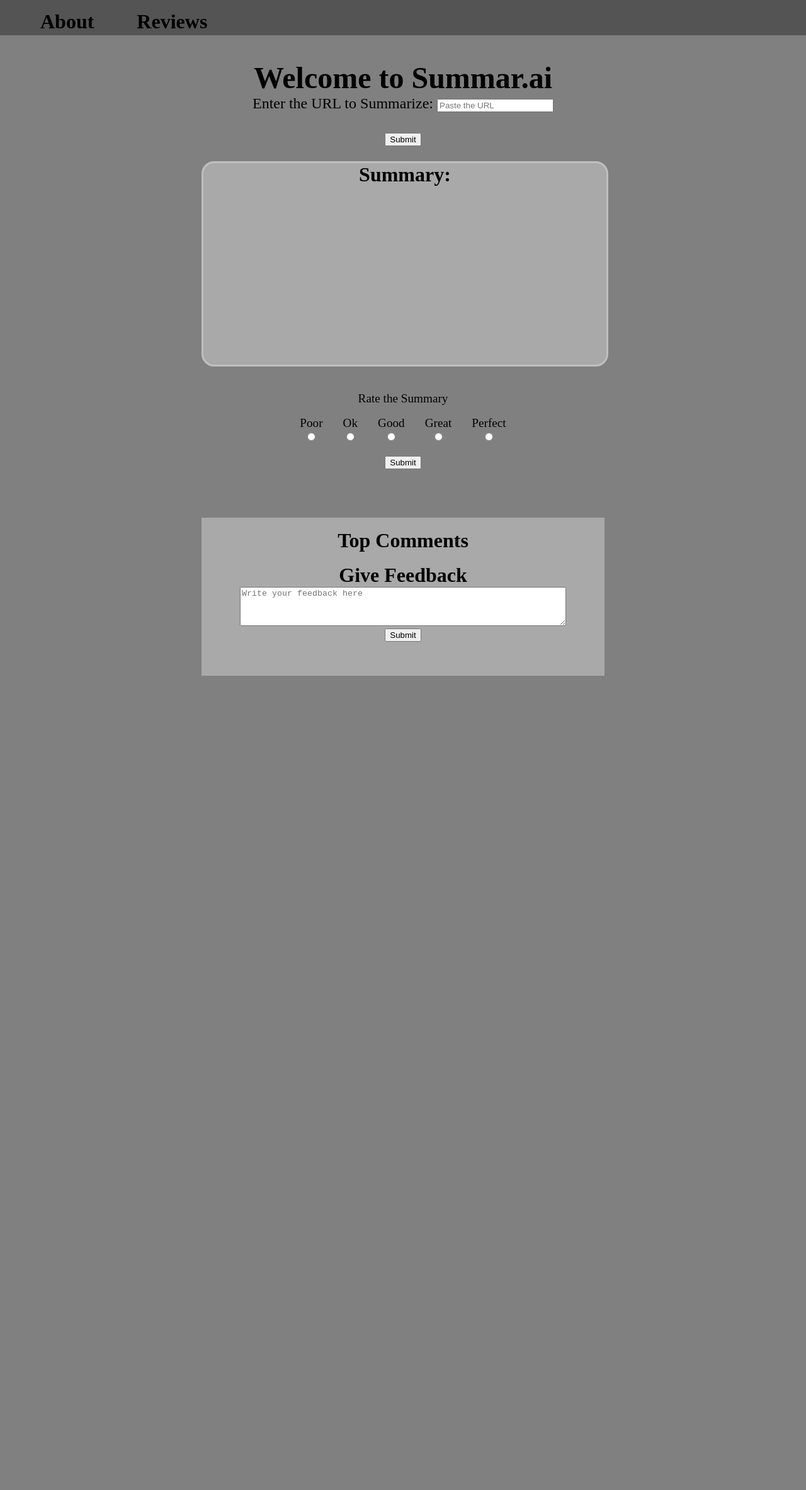
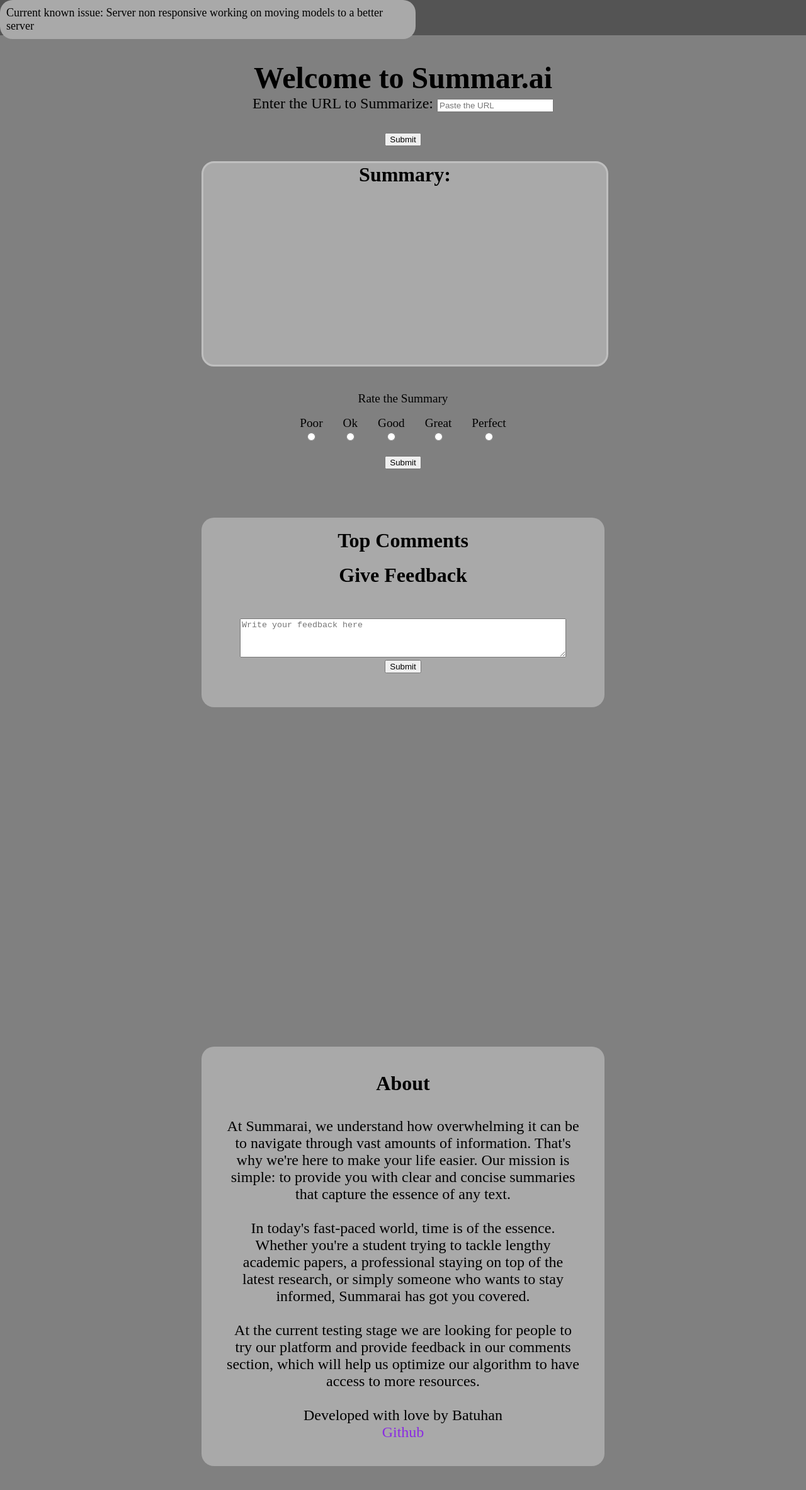
Before and after one commit to BatuhanAktan/summarai, a website: page public/index.html in a window 1280 px wide. Shown: the whole page at 63% size. Before the commit the page ends 1622 px from the top, so only its background shows below. Drawn offline with nearby package versions, Linux system fonts and the light colour scheme; no server answers.

Commit message:
Migrated Server

```diff
--- a/public/index.css
+++ b/public/index.css
@@ -1,6 +1,10 @@
 * {
     margin: 0px;
     scroll-behavior: smooth;
+}
+a{
+    text-decoration: none;
+    color: blueviolet;
 }
 
 body{
@@ -24,6 +28,17 @@
 .navbar a:hover{
     color:aliceblue;
     transition-duration: 0.5s;
+}
+
+.alarm{
+    background: darkgray;
+    border-color:  #bfbfbf;
+    border-radius: 20px;
+    padding: 10px;
+    width: 50vw;
+    font-size: large;
+    display: none;
+    position:absolute;
 }
 
 .first-section{
@@ -105,11 +120,12 @@
     text-align: center;
     padding-left:25vw;
     padding-right: 25vw;
-    height:100vh;
+    min-height:100vh;
 }
 
 .comments-back{
     background: darkgray;
+    border-radius: 20px;
 }
 
 textarea{
@@ -125,7 +141,6 @@
 }
 
 .user{
-    display: inline-block;
     font-size: x-large;
     font-weight: bold;
 }
@@ -136,3 +151,29 @@
     padding-left: 30px;
     justify-content: space-evenly;
 }
+
+.write-comment{
+    padding-top: 50px;
+}
+
+.about-box{
+    padding-top: 5vh;
+    height: 100vh;
+    justify-content: center;
+    padding-left: 25vw;
+    padding-right: 25vw;
+
+}
+
+.about{
+    text-align: center;
+    background: darkgray;
+    border-radius: 20px;
+    justify-content: center;
+    padding: 5vh;
+}
+
+#about-text{
+    font-size: x-large;
+    text-align: center;
+}
--- a/public/index.html
+++ b/public/index.html
@@ -7,9 +7,12 @@
         <div class="feedback">
             <span>Thank you for your Feedback!</span>
         </div>
+        <div class="alarm">
+            <span>Current known issue: Server non responsive working on moving models to a better server</span>
+        </div>
         <div class="navbar">
             <div class="navigation">
-                <a>About</a>
+                <a href="#about">About</a>
                 <a href="#feedback">Reviews</a>
             </div>
         </div>
@@ -102,6 +105,27 @@
                 </div>
             </div>
         </div>
+        <div class="about-box">
+            <div class="about" id="about">
+                <h1>About</h1>
+                <br>
+                <br>
+                <p id="about-text">
+                    At Summarai, we understand how overwhelming it can be to navigate through vast amounts of information. That's why we're here to make your life easier. Our mission is simple: to provide you with clear and concise summaries that capture the essence of any text.
+                    <br>
+                    <br>
+In today's fast-paced world, time is of the essence. Whether you're a student trying to tackle lengthy academic papers, a professional staying on top of the latest research, or simply someone who wants to stay informed, Summarai has got you covered.
+                    <br>
+                    <br>
+                    At the current testing stage we are looking for people to try our platform and provide feedback in our comments section, which will help us optimize our algorithm to have access to more resources.
+                    <br>
+                    <br>
+                    Developed with love by Batuhan
+                    <br>
+                    <a href="https://github.com/BatuhanAktan"> Github </a>
+                </p>
+            </div>
+        </div>
     </body>
     <script src="https://ajax.googleapis.com/ajax/libs/jquery/3.6.4/jquery.min.js"></script>
     <script src="main.js"></script>
--- a/public/main.js
+++ b/public/main.js
@@ -4,8 +4,8 @@
 let commentSubmit = document.getElementById("comment-submit")
 
 addEventListener("load", (event) => {
-    startModel();
     getComments();
+    $("div.alarm").fadeIn( 300 ).delay(6000).fadeOut( 400 );
 });
 
 commentSubmit.addEventListener("click", () => {
```
Also changed, not shown: routes/summarize.js (+40 -15 lines).
